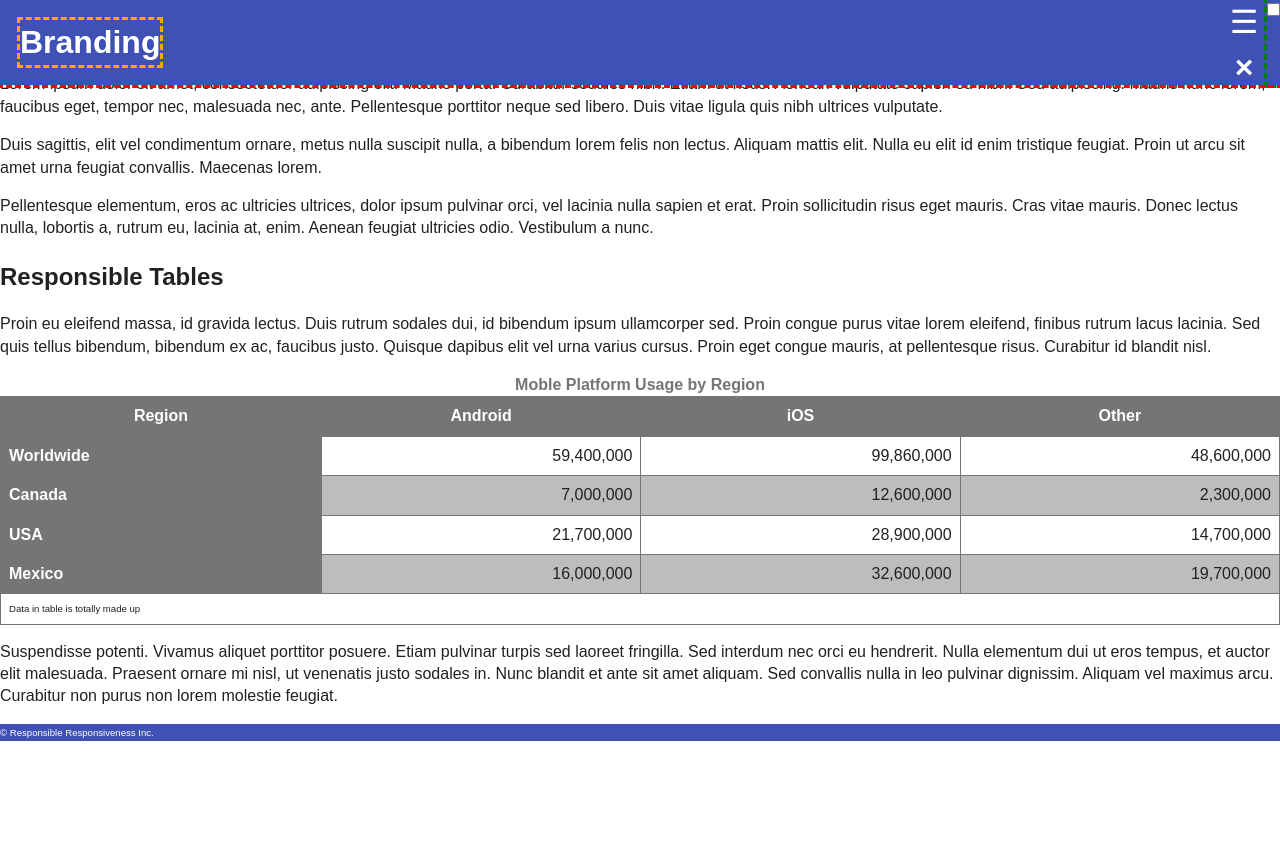
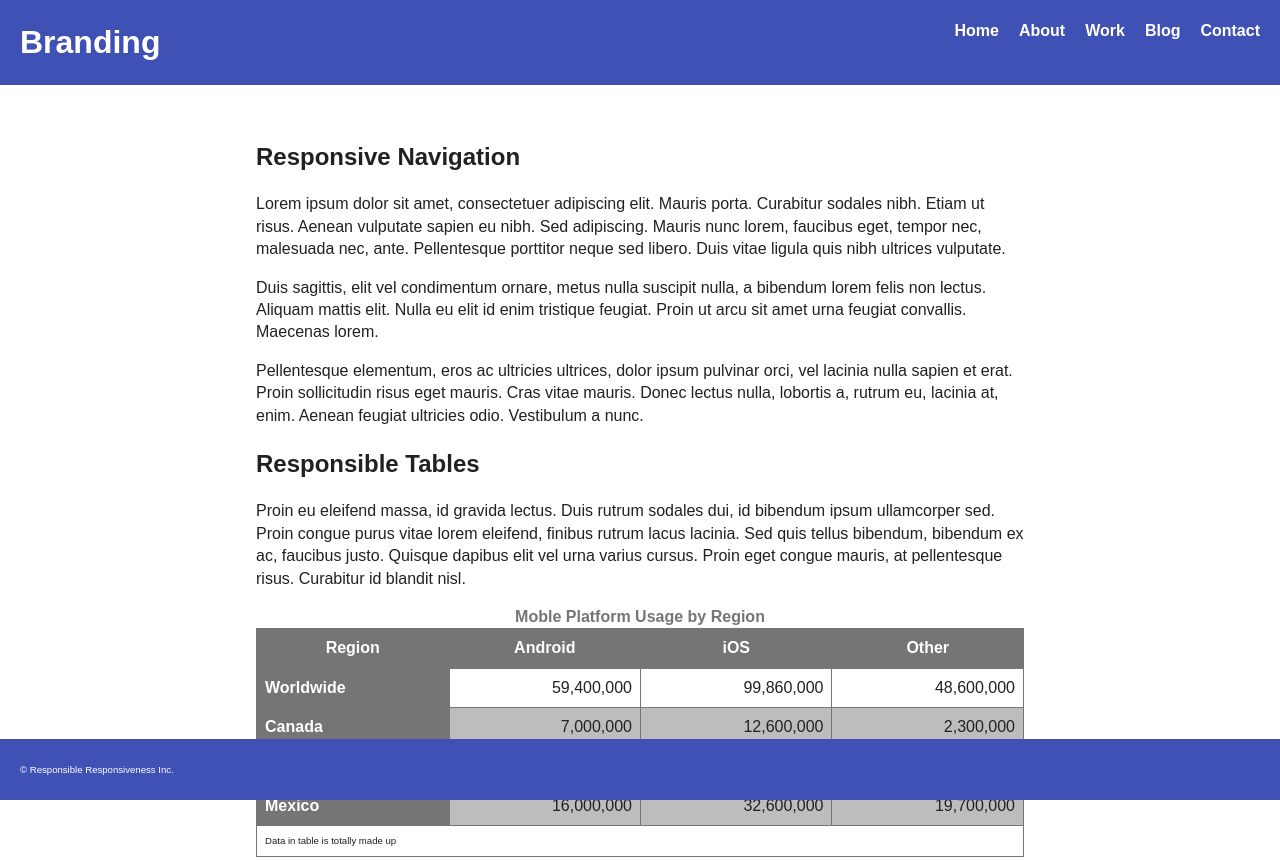
Before and after one commit to smccrindle/comp1054-24w, a plain HTML site: page lesson-8/mobile-nav.html in a window 1280 px wide. Shown: the top 860 px of the page. Before the commit the page ends 800 px from the top, so only its background shows below. Drawn offline with Linux system fonts and the light colour scheme.

Commit message:
Finished lesson

```diff
--- a/lesson-8/css/mobile-nav.css
+++ b/lesson-8/css/mobile-nav.css
@@ -40,7 +40,7 @@ img {
 }
 /* STEP 5: Put diagnostic borders around HEADER, HEADER H1, and HEADER NAV */
 header {
-	outline: 3px dashed red;
+	/* outline: 3px dashed red; */
 	background: var(--primary-color);
 	/* STEP 6a: Attach the HEADER to the top left of the viewport (fixed) */
 	position: fixed;
@@ -52,11 +52,11 @@ header {
 	display: flex;
 	justify-content: space-between;
 	/* STEP 19d: Set the z-index to 50 to set the header (and the containing navigation panel) to be on top of the footer at the bottom of the viewport */
-
+	z-index: 50;
 }
 /* Link styling for the page-level header */
 header h1 {
-	outline: 3px dashed orange;
+	/* outline: 3px dashed orange; */
 	color: var(--text-and-icons);
 	margin: 20px;
 }
@@ -76,22 +76,26 @@ header a:active {
 	color: var(--primary-text);
 }
 header nav{
-	outline: 3px dashed green;
+	/* outline: 3px dashed green; */
 }
 main {
 	/* STEP 18a: The content of the page is a bit hard to read - let's add a top margin to the MAIN element, center it, and some padding */
-
+	margin: 100px auto;
+	padding: 20px;
 	/* STEP 18b: We don't want the measure of the lines of body text to get too long - let's set a max-width on the MAIN element */
-
+	max-width: 768px;
 }
 footer {
 	background-color: var(--primary-color);
 	color: var(--text-and-icons);
 	/* STEP 19a: Let's fix the footer - attach it to the bottom of the viewport, add some padding, and set the width to 100% */
-
+	position: fixed;
+	width: 100%;
+	bottom: 0;
+	padding: 10px 20px;
 	font-size: 0.75rem;
 	/* STEP 19b: When the navigation panel is visible, the FOOTER shouldn't appear on top of it - set the z-index so the FOOTER is underneath the panel */
-
+	/* z-index: 50; */
 	/* STEP 19c: Notice this doesn't work - this is due to a vertical stacking order context (https://developer.mozilla.org/en-US/docs/Web/CSS/CSS_Positioning/Understanding_z_index/The_stacking_context). We need to elevate the z-index of the HEADER element above to address this */
 }
 
@@ -117,12 +121,12 @@ header nav ul {
 	/* STEP 9: Now we need to hide the whole thing off the screen to the right, so change the above left: property to 100% (from the left margin) */
 	left: 100%;
 	/* STEP 13a: Set the z-index to 100 so that we can control the stacking order with respect to the menu buttons that are now hidden from view */
-
+	z-index: 100;
 	/* STEP 13c: Set the opacity of the navigation panel to 50% so that we can see the interaction with the checkbox underneath */
-
+	/* opacity: 50%; */
 	/* STEP 16: Remove the opacity declaration above - we no longer need it */
 	/* STEP 17: Let's make this really cool and animate the navigation panel so that it slides out to the left by transitioning any change to the left: property value */
-
+	transition: left 0.1s;
 }
 header nav ul a {
 	/* STEP 8: Make the links wider for greater accessibility with touch */
@@ -131,7 +135,7 @@ header nav ul a {
 }
 #toggle-menu {
 	/* STEP 15: Hide the checkbox form element - the label is all we need to be visible (thanks to the for="toggle-menu" attribute in the HTML) */
-
+	display: none;
 }
 label[for="toggle-menu"] {
 	color: var(--text-and-icons);
@@ -143,24 +147,26 @@ label[for="toggle-menu"] {
 	position: fixed;
 	right: 20px;
 	/* STEP 10c: Change the mouse cursor (arrow) to a finger pointer to encourage interaction with the icon on desktop */
-
+	cursor: pointer;
 	/* STEP 13b: Set the z-index for the LABEL to 200 so that it sits on top of the navigation panel */
-
+	z-index: 200;
 }
 #close {
 	font-weight: bold;
 	/* STEP 11: Hide the big close menu "X" to start with - we only need this to close the menu once the user opens it using the hamburger icon */
-
+	display: none;
 }
 /* STEP 12: Reveal the navigation menu UL when the label for the #toggle-menu input is checked, using the general sibling selector (~) */
-
+#toggle-menu:checked ~ ul {
+	left: 15%;
+}
 #toggle-menu:checked + label #close {
 	/* STEP 14a: If the toggle-menu checkbox is checked, show the menu close button/icon */
-
+	display: block;
 }
 #toggle-menu:checked + label #hamburger {
 	/* STEP 14b: If the toggle-menu checkbox is checked, then we should hide the hamburger button/icon because the close button/icon is now visible */
-
+	display: none;
 }
 
 /* Laptop or desktop navigation system layout
@@ -174,17 +180,20 @@ label[for="toggle-menu"] {
 	/* Hide the hamburger menu checkbox label (checkbox is already hidden) */
 	label[for="toggle-menu"] {
 			/* STEP 20: For large screens, we don't need the hamburger or the close menu icon/button */
-
+			display: none;
 	}
 	header nav ul {
 			/* STEP 21a: Restore the navigation so that it is back in the regular flow of the page */
-
+			position: static;
 			/* STEP 21b: We don't need the grey background, anymore */
-
+			background-color: transparent;
+	}
+	header nav ul {
+		display: flex;
 	}
 	header nav li {
 			/* STEP 22: Set the LI elements to render horizontally instead of vertically */
-
+			/* display: inline-block; */
 	}
 	header a:hover {
 			color: var(--light-primary-color);
```
